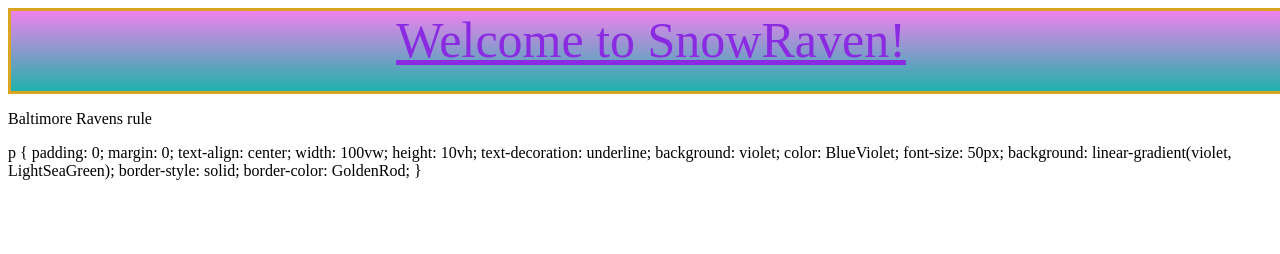
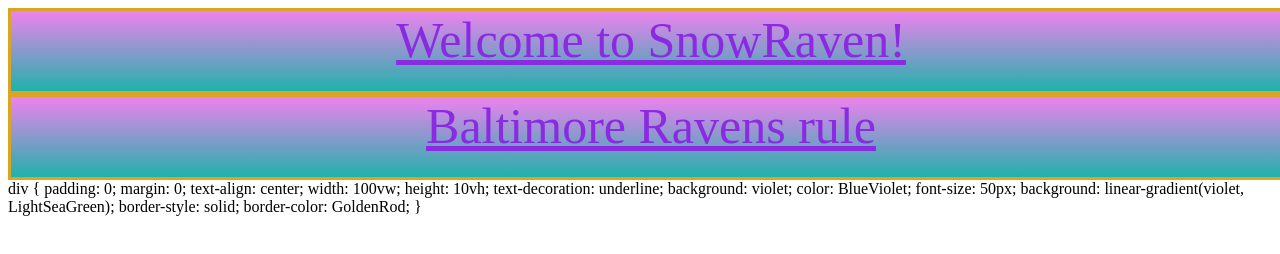
Before and after one commit to SnowRaven52/SnowRaven52.github.io, a plain HTML site: page index.html in a window 1280 px wide. Drawn offline with Linux system fonts and the light colour scheme.

Commit message:
Update index.html

```diff
--- a/index.html
+++ b/index.html
@@ -22,8 +22,8 @@ div {
  border-color: GoldenRod;
 }
 </style>
- <p>Baltimore Ravens rule</p>
- p {
+ <div>Baltimore Ravens rule</div>
+ div {
  padding: 0;
  margin: 0;
  text-align: center;
```
